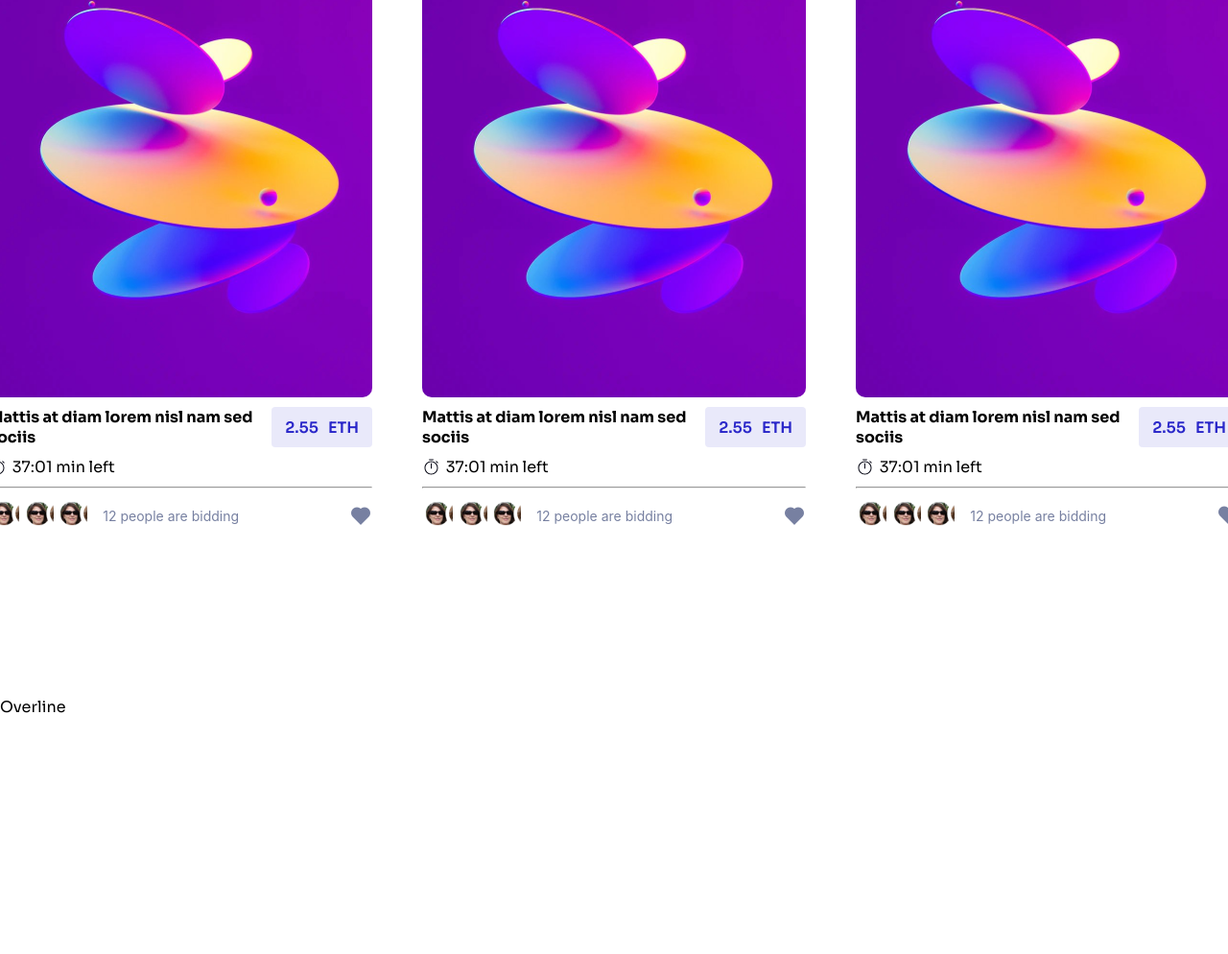
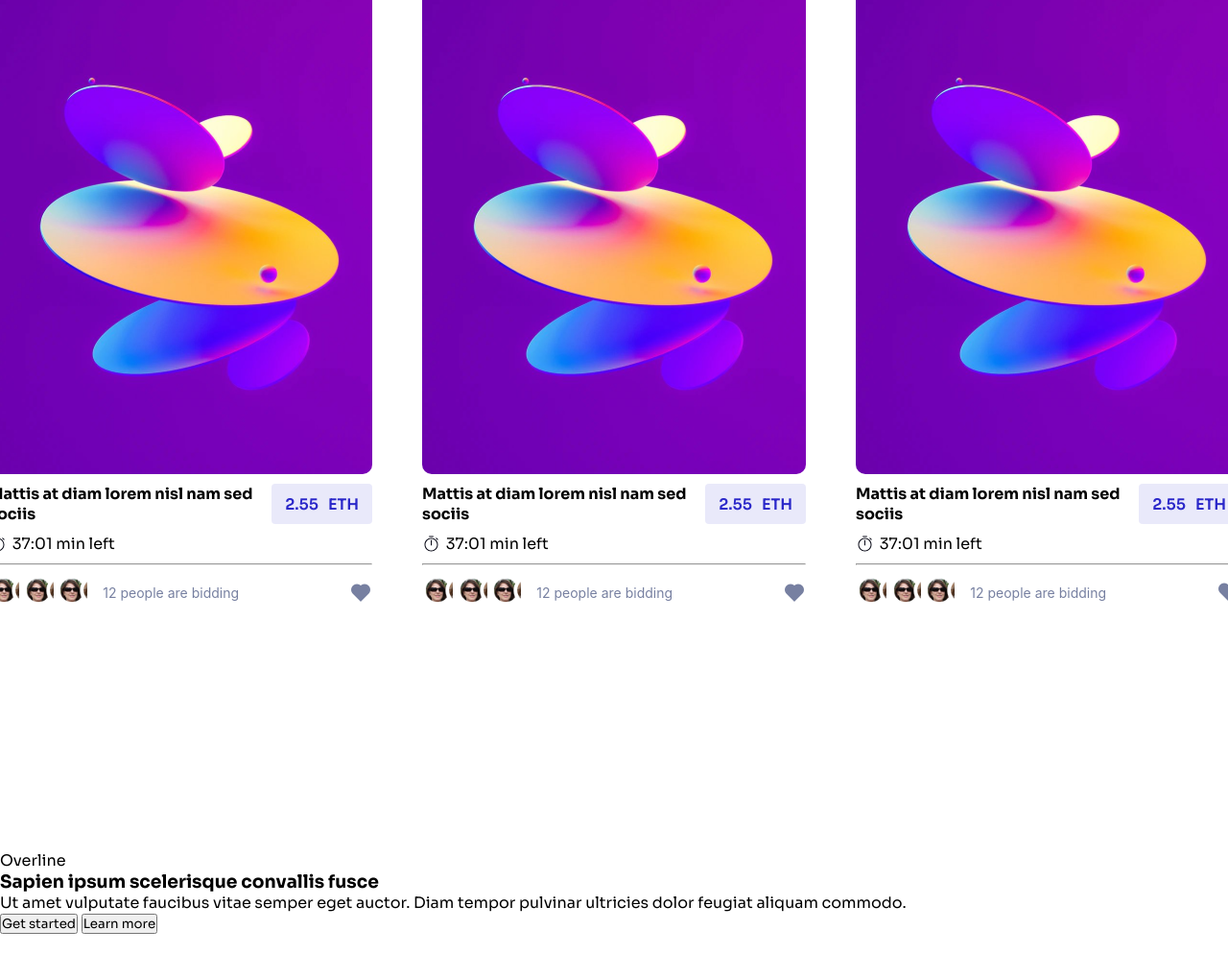
Before and after one commit to LazanIT/NFT-Market-Copy, a website: page index.html in a window 1280 px wide. Shown: the part 1175-2169 px from the top of the page at 96% size. Before the commit the page ends 1922 px from the top, so only its background shows below. Drawn offline with nearby package versions, Linux system fonts and the light colour scheme.

Commit message:
HTML skelet for mid section

```diff
--- a/custom-css/components/_base.scss
+++ b/custom-css/components/_base.scss
@@ -14,5 +14,5 @@ body {
   display: flex;
 }
 section {
-  margin: 10rem 0 2rem 0;
+  margin: 15rem 0 2rem 0;
 }
--- a/index.html
+++ b/index.html
@@ -368,6 +368,18 @@
     <section class="mid-section">
       <article class="text-holder">
         <span>Overline</span>
+        <h1>Sapien ipsum scelerisque convallis fusce</h1>
+        <p>
+          Ut amet vulputate faucibus vitae semper eget auctor. Diam tempor
+          pulvinar ultricies dolor feugiat aliquam commodo.
+        </p>
+        <div class="btn-holder">
+          <button type="button">Get started</button>
+          <button type="button">Learn more</button>
+        </div>
+      </article>
+      <article class="img-holder">
+        <img src="" alt="" />
       </article>
     </section>
 
```
Also changed, not shown: css/style.css.
